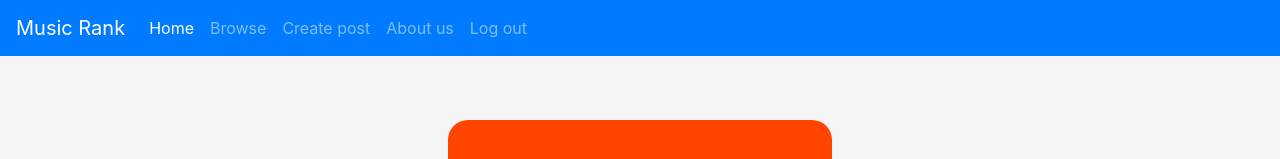
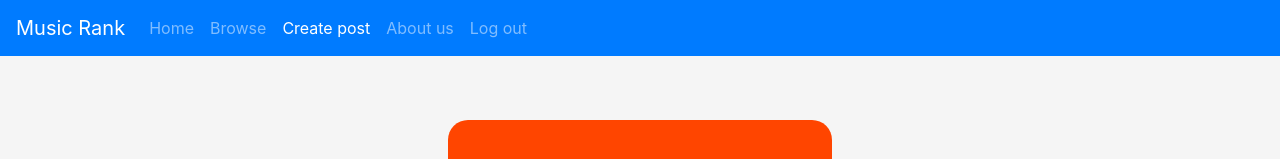
Before and after one commit to napo-lazo/ProyectoWeb, a website: page public/postCreation.html in a window 1280 px wide. Shown: the top 159 px of the page. Drawn offline with nearby package versions, Linux system fonts and the light colour scheme.

Commit message:
Navbar fix

```diff
--- a/public/postCreation.html
+++ b/public/postCreation.html
@@ -14,9 +14,9 @@
         </button>
         <div class="collapse navbar-collapse" id="navbarNavAltMarkup">
             <div class="navbar-nav">
-            <a class="nav-item nav-link active" href="#">Home</a>
+            <a class="nav-item nav-link" href="/list.html">Home</a>
             <a class="nav-item nav-link" href="#">Browse</a>
-            <a class="nav-item nav-link" id="postSpot" href="#">Create post <span class="sr-only">(current)</span></a> <!-- Spot for post creation for artists -->
+            <a class="nav-item nav-link active" id="postSpot" href="#">Create post <span class="sr-only">(current)</span></a> <!-- Spot for post creation for artists -->
             <a class="nav-item nav-link" href="#">About us</a>
             <a class="nav-item nav-link" href="/index.html">Log out</a>
             </div>
```
